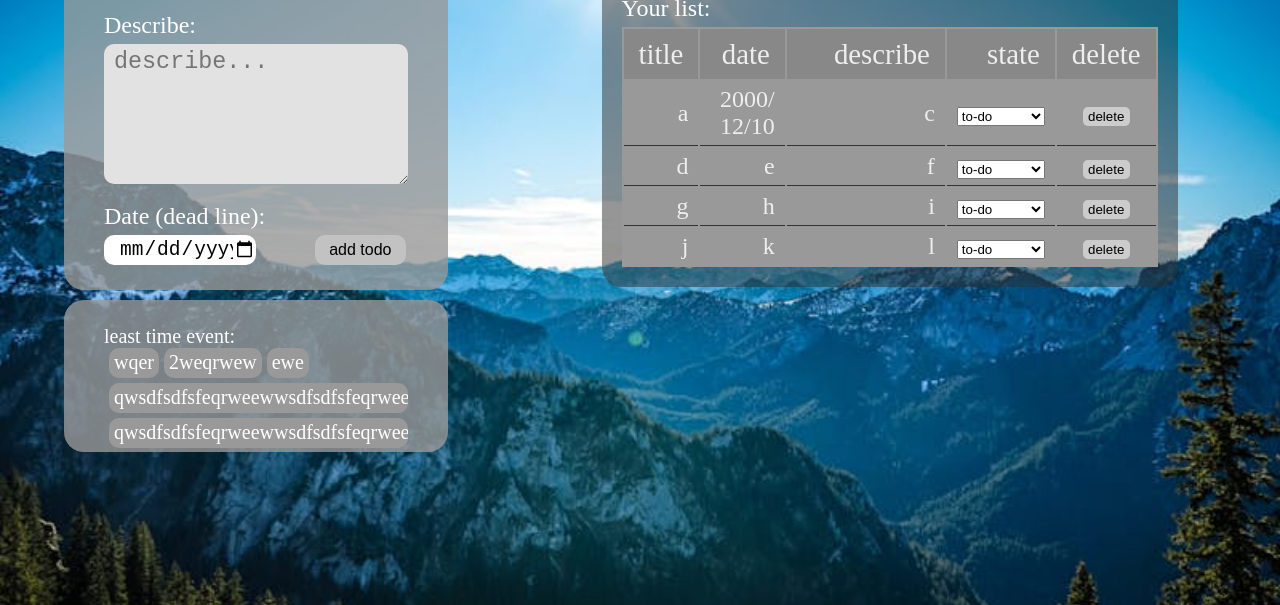
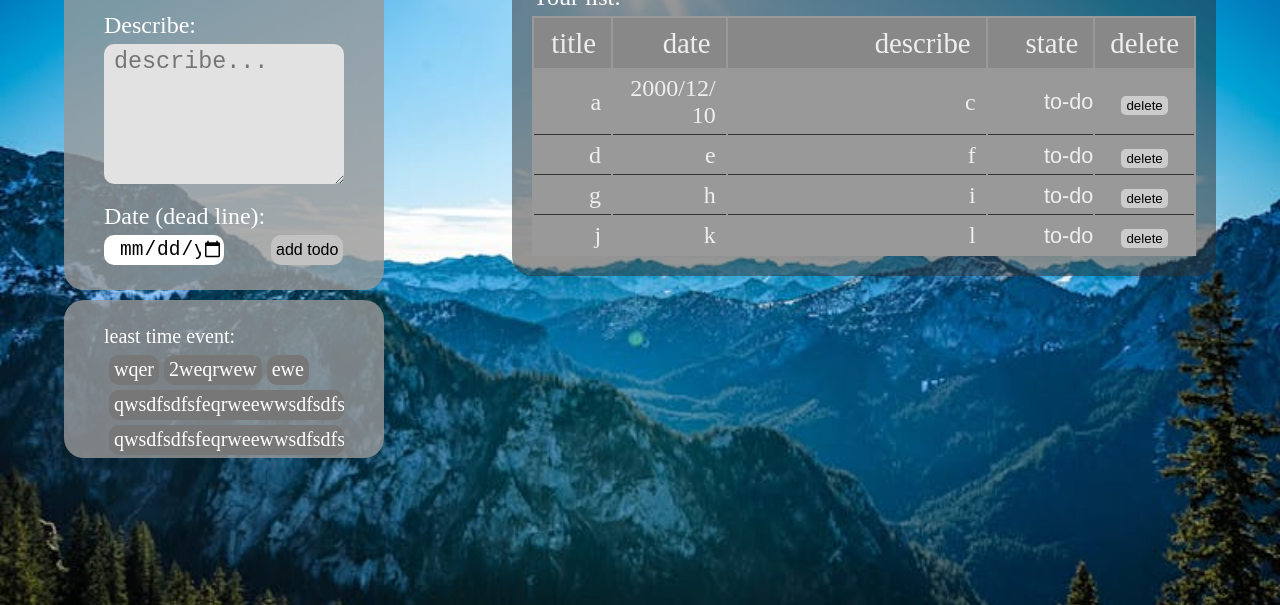
Before and after one commit to klnaserzy/klna, a plain HTML site: page todo_practice/index.html in a window 1280 px wide. Shown: the part 195-800 px from the top of the page. Drawn offline with Linux system fonts and the light colour scheme.

Commit message:
Update styles.css

```diff
--- a/todo_practice/styles.css
+++ b/todo_practice/styles.css
@@ -21,7 +21,7 @@ body {
     position: fixed;
     top: 10%;
     left: 5%;
-    width: 30%;
+    width: 25%;
     min-width: 300px;
 }
 
@@ -114,7 +114,8 @@ body {
 
 #leastEvents {
     width: 100%;
-    max-height: 152px;
+    max-height: 158px;
+    max-height: 158px;
     background-color: #999999cc;
     padding: 25px 40px;
     border-radius: 20px;
@@ -127,10 +128,11 @@ body {
 #events {
     display: flex;
     flex-wrap: wrap;
+    margin-top: 7px;
 }
 
 .event {
-    background-color: #999;
+    background-color: #777;
     border: 0px;
     border-radius: 10px;
     font-size: 1em;
@@ -146,11 +148,11 @@ body {
 
 .event:hover {
     cursor: pointer;
-    background-color: #bbb;
+    background-color: #999;
 }
 
 #yearMon {
-    margin-top: 5%;
+    margin-top: 3%;
     margin-left: 85%;
     font-size: 16px;
     letter-spacing: 1px;
@@ -161,12 +163,6 @@ body {
     margin-left: 80%;
     font-size: 48px;
     letter-spacing: 1px;
-    color: #fff;
-}
-
-#todoTitle {
-    margin-top: 20px;
-    font-size: 18px;
     color: #fff;
 }
 
@@ -183,10 +179,10 @@ body {
 }
 
 #todoList {
-    margin-left: 47%;
-    margin-top: 10px;
+    margin-left: 40%;
+    margin-top: 25px;
     background-color: #31313181;
-    width: 45%;
+    width: 55%;
     min-width: 550px;
     padding: 20px;
     border-radius: 20px;
@@ -201,6 +197,28 @@ table {
     text-align: right;
 }
 
+select {
+    appearance:none;
+    border: none;
+    background-color: #999;
+    color: #eee;
+    font-size: 0.9em;
+    line-height: 1.7em;
+    text-align: right;
+    width: 100%;
+    height: auto;
+    transition: background-color .1s ease-in-out;
+}
+
+select:focus {
+    outline: none;
+}
+
+select:hover {
+    cursor: pointer;
+    background-color: #444;
+}
+
 thead td {
     background: #888;
     height: 50px;
@@ -213,6 +231,12 @@ tbody td {
     padding: 5px 10px;
     border-bottom: 1px solid #333;
 
+    transition: background-color .1s ease-in-out;
+}
+
+/*最後一項*/
+tbody tr td:nth-child(4) {
+    padding: 0px;
     transition: background-color .1s ease-in-out;
 }
 
```
